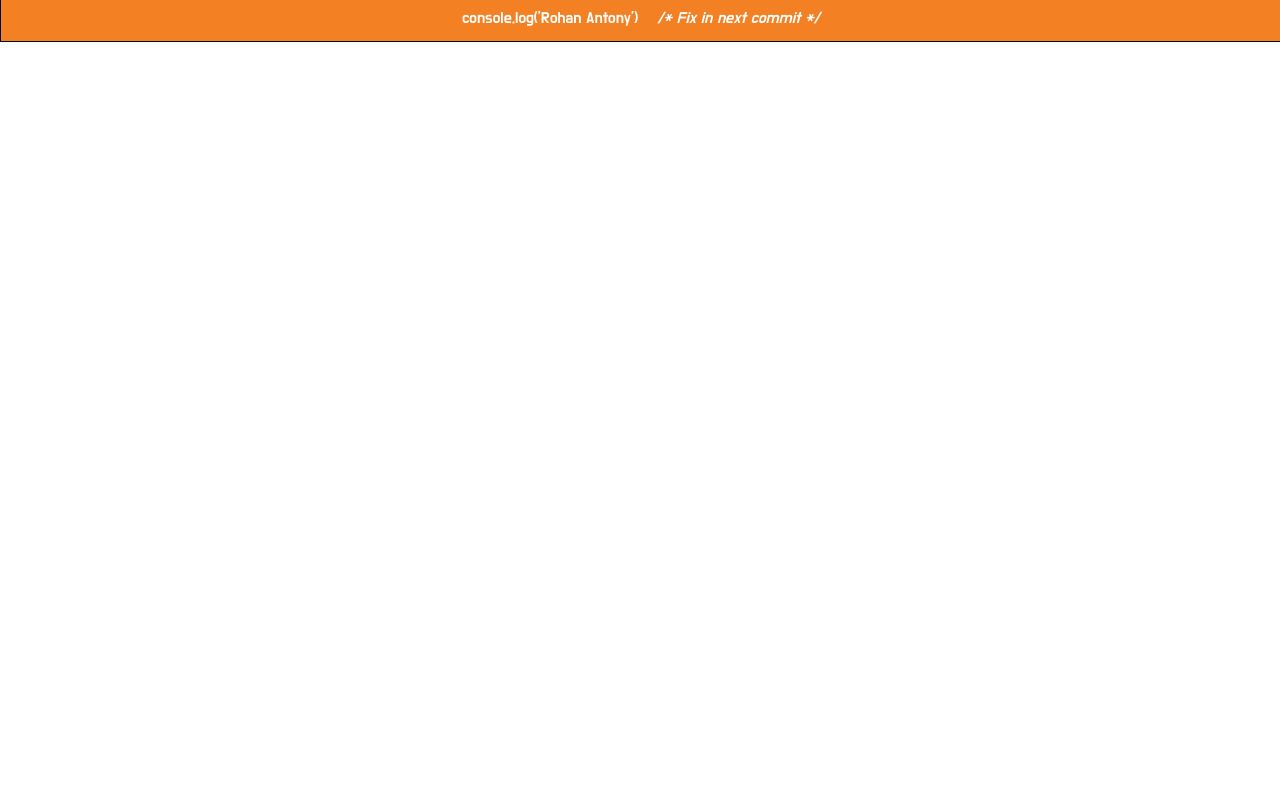
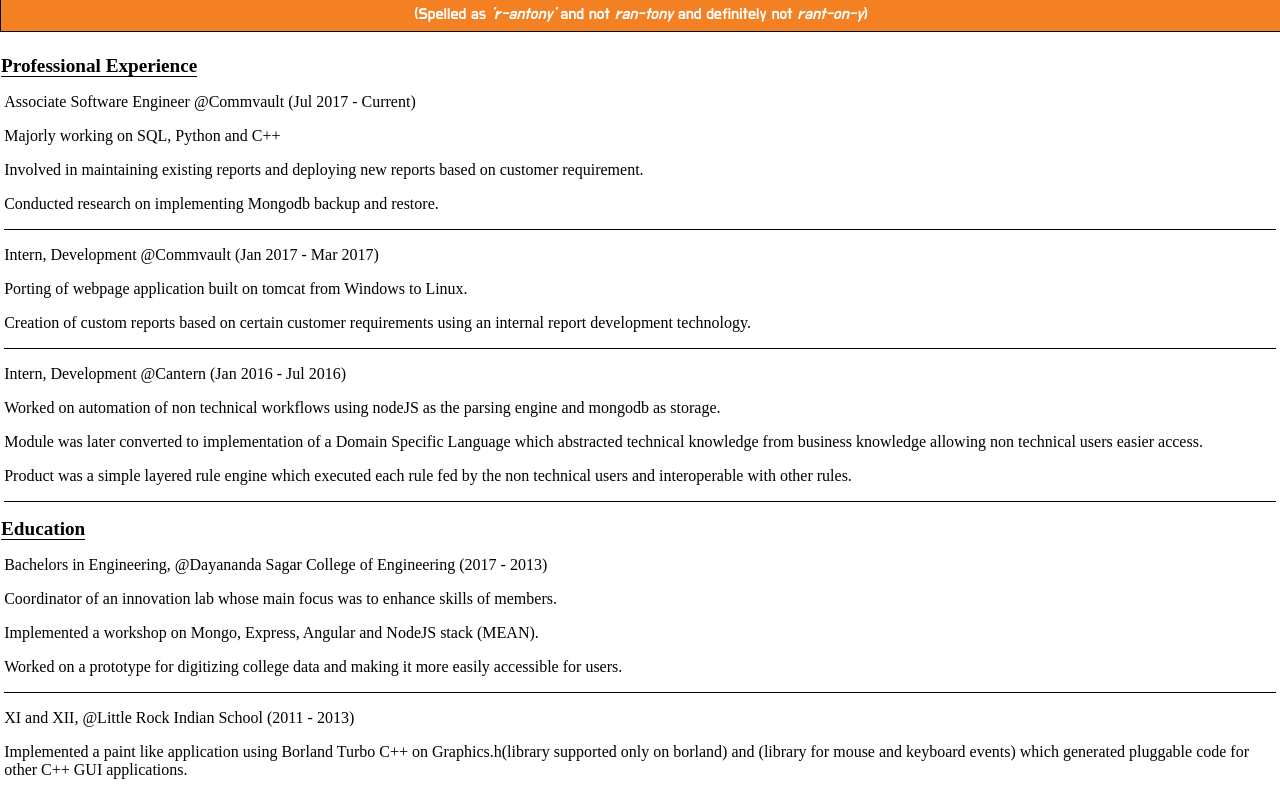
Before and after one commit to RohanAntony/Website, a plain HTML site: page index.html in a window 1280 px wide. Shown: the part 40-841 px from the top of the page. Before the commit the page ends 800 px from the top, so only its background shows below. Drawn offline with Linux system fonts and the light colour scheme.

Commit message:
Added experience

```diff
--- a/css/header.css
+++ b/css/header.css
@@ -15,8 +15,8 @@
 header{
   border:1px solid black;
   width:100%;
-  height:10%;
   min-height:70px;
+  height:5%;
   margin: 0px;
   padding: 0px;
   text-align: center;
--- /dev/null
+++ b/css/main.css
@@ -0,0 +1,26 @@
+main{
+  margin-top:0.5%;
+  margin-bottom:0.5%;
+  border: 1px solid rgba(0, 0, 0, 0);
+}
+
+.resumeHeader{
+  .margin-top:0.25%;
+  padding:0;
+}
+
+.resumeHeaderText{
+  font-size: 1.2em;
+  font-weight: bold;
+  border-bottom: 1px solid black;
+}
+
+.resumeItemCard{
+  margin: 0.25%;
+  padding:0px;
+  border-bottom: 1px solid black;
+}
+
+.resumeItemCard:last-child{
+  border-bottom: 1px solid rgba(0,0,0,0);
+}
--- a/index.html
+++ b/index.html
@@ -2,10 +2,11 @@
 <html lang="en" dir="ltr">
   <head>
     <meta charset="utf-8">
-    <title>Website</title>
+    <title>I do lack imagination!!</title>
     <link href="https://fonts.googleapis.com/css?family=Montserrat" rel="stylesheet">
     <link href="https://fonts.googleapis.com/css?family=Do+Hyeon" rel="stylesheet">
-    <link rel="stylesheet" href="/css/header.css">
+    <link rel="stylesheet" href="css/header.css">
+    <link rel="stylesheet" href="css/main.css">
   </head>
   <body>
     <header>
@@ -13,11 +14,45 @@
         <p id="mainHeader">rantony.com</p>
       </div>
       <div class="headerContent">
-        <p id="subHeader"> console.log('Rohan Antony') &nbsp;&nbsp; <span class="comment">/* Fix in next commit */</span></p>
+        <p id="subHeader">(Spelled as <span class="comment">'r-antony'</span> and not <span class="comment">ran-tony</span> and definitely not <span class="comment">rant-on-y</span>)</p>
       </div>
     </header>
     <main>
-
+      <section>
+        <div class="resumeHeader">
+          <p><span class="resumeHeaderText">Professional Experience</span></p>
+        </div>
+        <div class="resumeItemCard">
+          <p><span class="resumeItemDesignation"> Associate Software Engineer @Commvault </span><span class="resumeItemTimeline"> (Jul 2017 - Current)</span></p>
+          <p><span class="resumeItemDesc">Majorly working on SQL, Python and C++</span></p>
+          <p><span class="resumeItemDesc">Involved in maintaining existing reports and deploying new reports based on customer requirement.</span></p>
+          <p><span class="resumeItemDesc">Conducted research on implementing Mongodb backup and restore.</span></p>
+        </div>
+        <div class="resumeItemCard">
+          <p><span class="resumeItemDesignation"> Intern, Development @Commvault </span><span class="resumeItemTimeline"> (Jan 2017 - Mar 2017)</span></p>
+          <p><span class="resumeItemDesc">Porting of webpage application built on tomcat from Windows to Linux.</span></p>
+          <p><span class="resumeItemDesc">Creation of custom reports based on certain customer requirements using an internal report development technology.</span></p>
+        </div>
+        <div class="resumeItemCard">
+          <p><span class="resumeItemDesignation"> Intern, Development @Cantern </span><span class="resumeItemTimeline"> (Jan 2016 - Jul 2016)</span></p>
+          <p><span class="resumeItemDesc">Worked on automation of non technical workflows using nodeJS as the parsing engine and mongodb as storage.</span></p>
+          <p><span class="resumeItemDesc">Module was later converted to implementation of a Domain Specific Language which abstracted technical knowledge from business knowledge allowing non technical users easier access.</span></p>
+          <p><span class="resumeItemDesc">Product was a simple layered rule engine which executed each rule fed by the non technical users and interoperable with other rules.</span></p>
+        </div>
+        <div class="resumeHeader">
+          <p><span class="resumeHeaderText">Education</span></p>
+        </div>
+        <div class="resumeItemCard">
+          <p><span class="resumeItemDesignation"> Bachelors in Engineering, @Dayananda Sagar College of Engineering </span><span class="resumeItemTimeline"> (2017 - 2013)</span></p>
+          <p><span class="resumeItemDesc">Coordinator of an innovation lab whose main focus was to enhance skills of members.</span></p>
+          <p><span class="resumeItemDesc">Implemented a workshop on Mongo, Express, Angular and NodeJS stack (MEAN).</span></p>
+          <p><span class="resumeItemDesc">Worked on a prototype for digitizing college data and making it more easily accessible for users.</span></p>
+        </div>
+        <div class="resumeItemCard">
+          <p><span class="resumeItemDesignation"> XI and XII, @Little Rock Indian School </span><span class="resumeItemTimeline"> (2011 - 2013)</span></p>
+          <p><span class="resumeItemDesc">Implemented a paint like application using Borland Turbo C++ on Graphics.h(library supported only on borland) and (library for mouse and keyboard events) which generated pluggable code for other C++ GUI applications.</span></p>
+        </div>
+      </section>
     </main>
     <footer>
 
```
